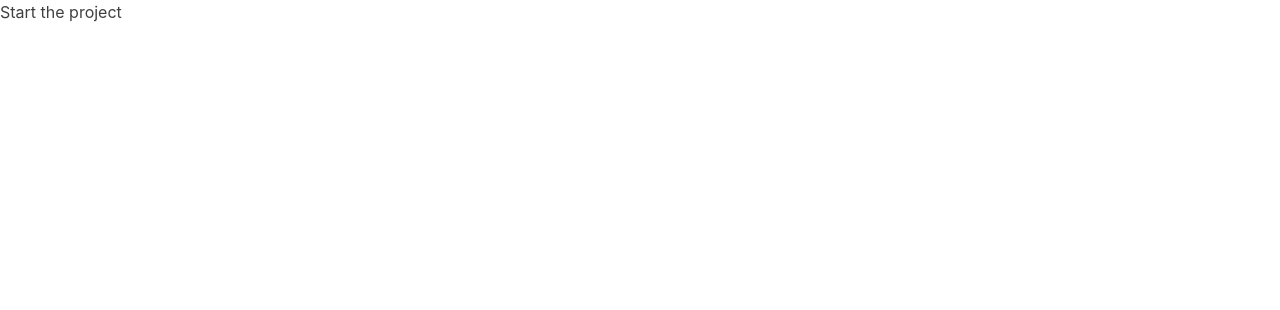
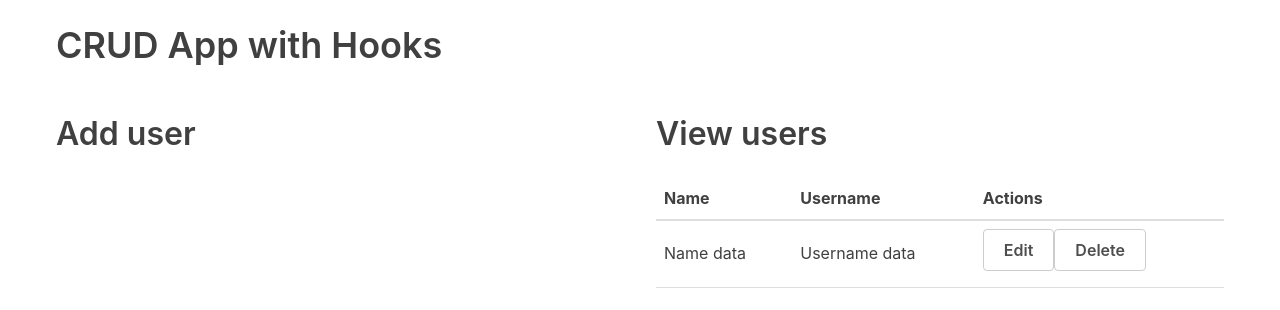
Before and after one commit to acalvom/learning-react-crud-basic, a React (Create React App) app: page / in a window 1280 px wide. Shown: the top 310 px of the page. Built offline with nearby package versions, Linux system fonts and the light colour scheme.

Commit message:
Create a component with a table to list users

```diff
--- a/src/App.js
+++ b/src/App.js
@@ -1,9 +1,21 @@
 import React from "react";
+import UserTable from "./components/UserTable";
 
 function App() {
-  return (
-      <div> Start the project</div>
-  );
+    return (
+        <div className="container">
+            <h1>CRUD App with Hooks</h1>
+            <div className="flex-row">
+                <div className="flex-large">
+                    <h2>Add user</h2>
+                </div>
+                <div className="flex-large">
+                    <h2>View users</h2>
+                    <UserTable/>
+                </div>
+            </div>
+        </div>
+    );
 }
 
 export default App;
--- /dev/null
+++ b/src/components/UserTable.js
@@ -0,0 +1,27 @@
+import React from 'react';
+
+const UserTable = () => {
+    return (
+        <table>
+            <thead>
+            <tr>
+                <th>Name</th>
+                <th>Username</th>
+                <th>Actions</th>
+            </tr>
+            </thead>
+            <tbody>
+            <tr>
+                <td>Name data</td>
+                <td>Username data</td>
+                <td>
+                    <button className="button muted-button">Edit</button>
+                    <button className="button muted-button">Delete</button>
+                </td>
+            </tr>
+            </tbody>
+        </table>
+    );
+};
+
+export default UserTable;
```
